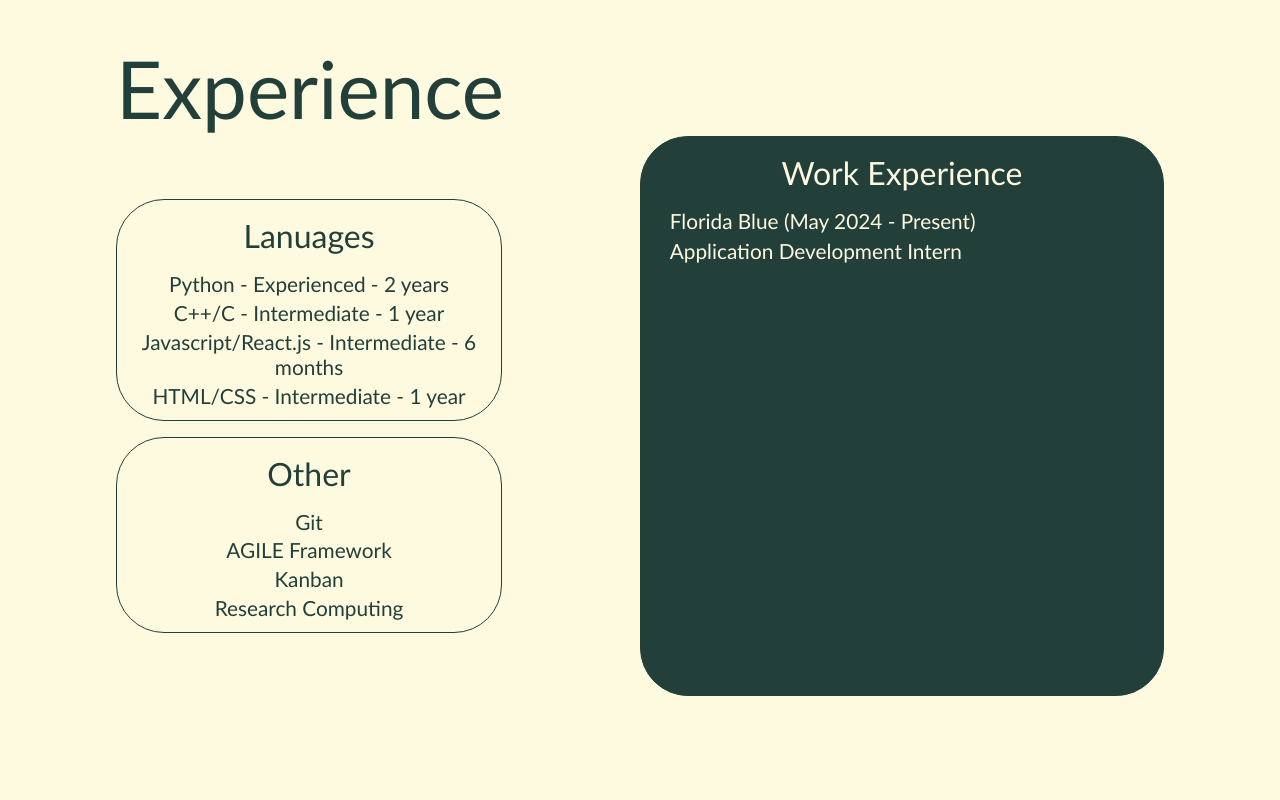
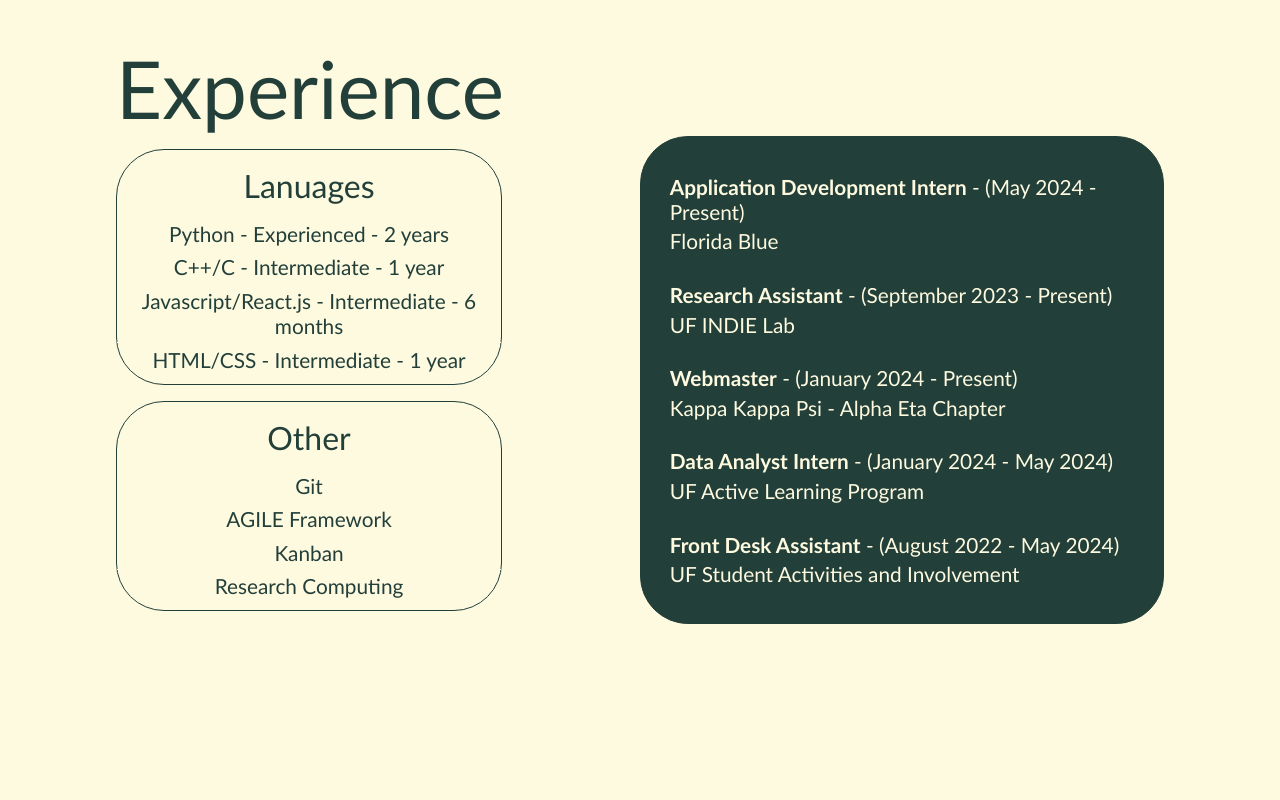
Before and after one commit to tyleraudino/tyleraudino.github.io, a React (Create React App) app: page / in a window 1280 px wide. Shown: the part 1900-2700 px from the top of the page. Built offline with nearby package versions, Linux system fonts and the light colour scheme.

Commit message:
finished experience

```diff
--- a/src/App.css
+++ b/src/App.css
@@ -67,7 +67,6 @@
 
 .largeContainer {
   width: 45vw;
-  height: 70vh;
   border: #223F39 0.1rem solid;
   border-radius: 3rem;
 }
--- a/src/pages/Experience.js
+++ b/src/pages/Experience.js
@@ -13,15 +13,21 @@
           <div className='container'>
                 <h3>Lanuages</h3>
                   <p>Python - Experienced - 2 years</p>
+                  <hr/>
                   <p>C++/C - Intermediate - 1 year </p>
+                  <hr/>
                   <p>Javascript/React.js - Intermediate - 6 months</p>
+                  <hr/>
                   <p>HTML/CSS - Intermediate - 1 year</p>
           </div>
           <div className='container'>
                 <h3>Other</h3>
                 <p>Git</p>
+                <hr/>
                 <p>AGILE Framework</p>
+                <hr/>
                 <p>Kanban</p>
+                <hr/>
                 <p>Research Computing</p>
             </div>
         </div>
@@ -29,12 +35,21 @@
 
       <div className='halfPage'>
         <div className='largeContainer dark' id="workexp">
-          <div className='header'>
-            <h3>Work Experience</h3>
-          </div>
           <div className='leftText'>
-            <p>Florida Blue (May 2024 - Present)</p>
-            <p>Application Development Intern</p>
+            <p><b>Application Development Intern</b> - (May 2024 - Present)</p>
+            <p>Florida Blue </p>
+            <br/>
+            <p><b>Research Assistant</b> - (September 2023 - Present)</p>
+            <p>UF INDIE Lab </p>
+            <br/>
+            <p><b>Webmaster</b> - (January 2024 - Present)</p>
+            <p>Kappa Kappa Psi - Alpha Eta Chapter </p>
+            <br/>
+            <p><b>Data Analyst Intern</b> - (January 2024 - May 2024)</p>
+            <p>UF Active Learning Program </p>
+            <br/>
+            <p><b>Front Desk Assistant</b> - (August 2022 - May 2024)</p>
+            <p>UF Student Activities and Involvement</p>
           </div>
           <div className='rightText'>
             <p></p>
--- a/src/styles/Experience.css
+++ b/src/styles/Experience.css
@@ -5,7 +5,7 @@
 }
 
 #workexp{
-    padding: 0 1.5rem;
+    padding: 2rem 1.5rem;
     display: block;
     flex-direction: row;
     box-sizing: border-box
@@ -14,3 +14,7 @@
 .header {
     width: 100%;
 }
+
+.experience hr {
+    background-color: #FEFAE0;
+}
--- a/src/styles/Footer.css
+++ b/src/styles/Footer.css
@@ -1,15 +1,15 @@
 .footer {
     min-height: 50px;
+    width: 100%;
     display: flex;
     justify-content: center;
-    align-items: flex-start;
     flex-direction: column;
-    padding: 3%;
-    background-color: #283618;
+    padding: 1rem 0 ;
+    background-color: #223F39;
 }
 
 .footer p {
-    color: #606c38;
+    color: #FEFAE0;
   }
 
 @media only screen and (max-width: 600px) {
```
